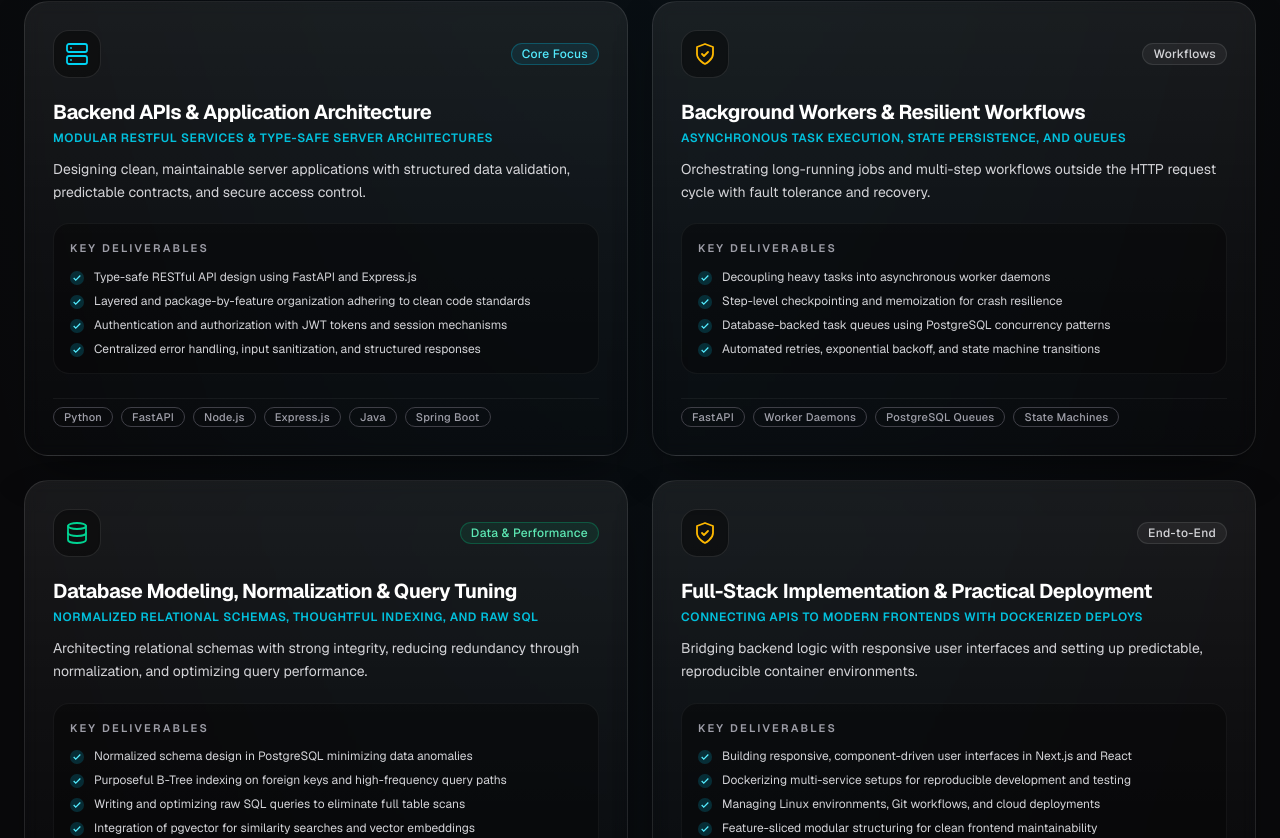
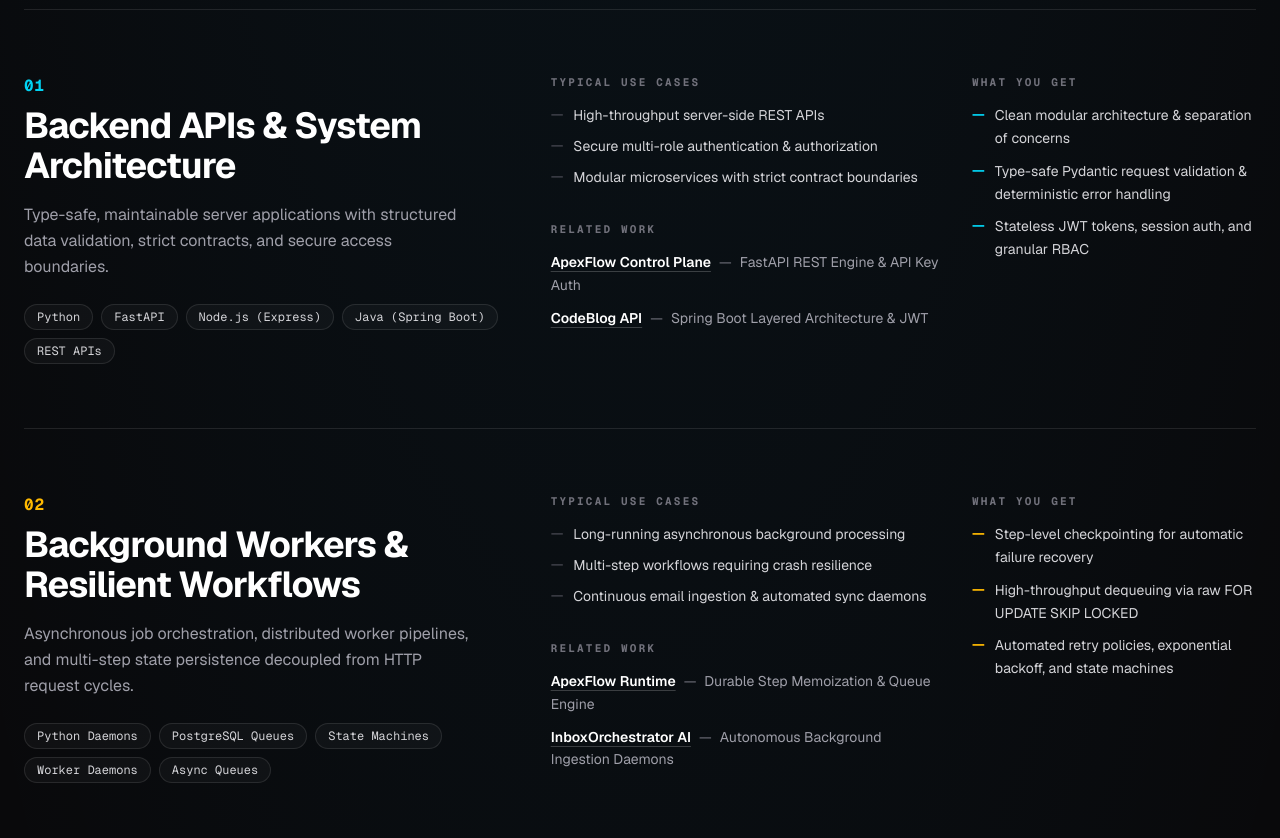
Before and after one commit to jarifulovi/jr-portfolio, a Next.js app: page / in a window 1280 px wide. Shown: the part 2282-3120 px from the top of the page. Built offline with nearby package versions, Linux system fonts and the light colour scheme.

Commit message:
refactor: redesign services section layout and data schema

```diff
--- a/src/components/sections/ServicesSection.tsx
+++ b/src/components/sections/ServicesSection.tsx
@@ -2,16 +2,23 @@
 import React from "react";
 import { motion, Variants } from "framer-motion";
 import { Section } from "./Section";
-import { Badge } from "../ui/Badge";
+
+interface RelatedWorkItem {
+  name: string;
+  detail: string;
+  url?: string;
+}
 
 interface ServiceItem {
   id: string;
+  index: string;
+  accent: string;
   title: string;
-  tagline: string;
-  description: string;
-  deliverables: string[];
-  technologies: string[];
-  badge: string;
+  pitch: string;
+  stack: string[];
+  useCases: string[];
+  relatedWork: RelatedWorkItem[];
+  whatYouGet: string[];
 }
 
 interface ServicesSectionProps {
@@ -22,7 +29,7 @@
   hidden: {},
   show: {
     transition: {
-      staggerChildren: 0.12,
+      staggerChildren: 0.15,
     },
   },
 };
@@ -32,74 +39,28 @@
   show: { opacity: 1, y: 0, transition: { duration: 0.5, ease: "easeOut" } },
 };
 
-function getServiceIcon(id: string) {
-  switch (id) {
-    case "backend-api":
-      return (
-        <svg
-          className="h-6 w-6 text-cyan-400"
-          viewBox="0 0 24 24"
-          fill="none"
-          stroke="currentColor"
-          strokeWidth="1.8"
-          strokeLinecap="round"
-          strokeLinejoin="round"
-        >
-          <rect x="2" y="2" width="20" height="8" rx="2" ry="2" />
-          <rect x="2" y="14" width="20" height="8" rx="2" ry="2" />
-          <line x1="6" y1="6" x2="6.01" y2="6" />
-          <line x1="6" y1="18" x2="6.01" y2="18" />
-        </svg>
-      );
-    case "database-performance":
-      return (
-        <svg
-          className="h-6 w-6 text-emerald-400"
-          viewBox="0 0 24 24"
-          fill="none"
-          stroke="currentColor"
-          strokeWidth="1.8"
-          strokeLinecap="round"
-          strokeLinejoin="round"
-        >
-          <ellipse cx="12" cy="5" rx="9" ry="3" />
-          <path d="M21 12c0 1.66-4 3-9 3s-9-1.34-9-3" />
-          <path d="M3 5v14c0 1.66 4 3 9 3s9-1.34 9-3V5" />
-        </svg>
-      );
-    case "realtime-integrations":
-      return (
-        <svg
-          className="h-6 w-6 text-indigo-400"
-          viewBox="0 0 24 24"
-          fill="none"
-          stroke="currentColor"
-          strokeWidth="1.8"
-          strokeLinecap="round"
-          strokeLinejoin="round"
-        >
-          <path d="m13 2-2 2.5h3L11 9" />
-          <path d="M21 11.5a8.38 8.38 0 0 1-.9 3.8 8.5 8.5 0 0 1-7.6 4.7 8.38 8.38 0 0 1-3.8-.9L3 21l1.9-5.7a8.38 8.38 0 0 1-.9-3.8 8.5 8.5 0 0 1 4.7-7.6 8.38 8.38 0 0 1 3.8-.9h.5" />
-        </svg>
-      );
-    case "testing-devops":
-    default:
-      return (
-        <svg
-          className="h-6 w-6 text-amber-400"
-          viewBox="0 0 24 24"
-          fill="none"
-          stroke="currentColor"
-          strokeWidth="1.8"
-          strokeLinecap="round"
-          strokeLinejoin="round"
-        >
-          <path d="M12 22s8-4 8-10V5l-8-3-8 3v7c0 6 8 10 8 10z" />
-          <path d="m9 12 2 2 4-4" />
-        </svg>
-      );
-  }
-}
+const colorConfig: Record<string, { index: string; hoverTitle: string; dash: string }> = {
+  cyan: {
+    index: "text-cyan-400",
+    hoverTitle: "group-hover:text-cyan-400",
+    dash: "text-cyan-400",
+  },
+  amber: {
+    index: "text-amber-400",
+    hoverTitle: "group-hover:text-amber-400",
+    dash: "text-amber-400",
+  },
+  emerald: {
+    index: "text-emerald-400",
+    hoverTitle: "group-hover:text-emerald-400",
+    dash: "text-emerald-400",
+  },
+  sky: {
+    index: "text-sky-400",
+    hoverTitle: "group-hover:text-sky-400",
+    dash: "text-sky-400",
+  },
+};
 
 export const ServicesSection: React.FC<ServicesSectionProps> = ({ services }) => {
   return (
@@ -107,87 +68,124 @@
       <Section
         id="services"
         eyebrow="Services & Capabilities"
-        title="What I Bring to Your Team"
-        description="Focused on scalable server-side systems, efficient data architectures, and reliable software delivery."
+        title="What I Bring to Your Team & Projects"
+        description="A clear, architectural ledger of my engineering capabilities, real project use cases, and tangible deliverables."
       >
         <motion.div
           variants={containerVariants}
           initial="hidden"
           whileInView="show"
-          viewport={{ once: true, amount: 0.15 }}
-          className="grid gap-6 md:grid-cols-2"
+          viewport={{ once: true, amount: 0.1 }}
+          className="mt-10 border-b border-white/10"
         >
-          {services.map((service) => (
+          {services.map((service) => {
+            const colors = colorConfig[service.accent] || colorConfig.cyan;
+
+            return (
               <motion.div
                 key={service.id}
                 variants={itemVariants}
-              className="group relative flex flex-col justify-between overflow-hidden rounded-3xl border border-white/10 bg-gradient-to-b from-white/[0.07] via-white/[0.03] to-transparent p-7 shadow-[0_20px_50px_-20px_rgba(0,0,0,0.6)] backdrop-blur-sm transition-all duration-300 hover:-translate-y-1 hover:border-cyan-500/30 hover:shadow-cyan-500/10 hover:shadow-2xl"
+                className="group border-t border-white/10 py-12 sm:py-16 transition-colors"
               >
-              <div>
-                {/* Header: Icon + Badge */}
-                <div className="flex items-center justify-between gap-4">
-                  <div className="flex h-12 w-12 items-center justify-center rounded-2xl border border-white/10 bg-black/40 shadow-inner group-hover:border-cyan-500/30 group-hover:bg-cyan-500/10 transition-colors">
-                    {getServiceIcon(service.id)}
+                <div className="grid gap-10 lg:grid-cols-12 lg:gap-8 items-start">
+                  {/* Column 1: Identity & Stack (Left) */}
+                  <div className="lg:col-span-5">
+                    <span className={`text-sm sm:text-base font-mono font-bold tracking-wider ${colors.index}`}>
+                      {service.index}
+                    </span>
+
+                    <h3 className={`mt-2 text-2xl sm:text-3xl lg:text-4xl font-bold tracking-tight text-white transition-colors duration-300 ease-out ${colors.hoverTitle}`}>
+                      {service.title}
+                    </h3>
+
+                    <p className="mt-4 max-w-md text-sm sm:text-base leading-relaxed text-zinc-400">
+                      {service.pitch}
+                    </p>
+
+                    {/* Monospace Stack Pills */}
+                    <div className="mt-6 flex flex-wrap gap-2">
+                      {service.stack.map((tech) => (
+                        <span
+                          key={tech}
+                          className="rounded-full border border-white/10 bg-white/[0.03] px-3 py-1 font-mono text-xs text-zinc-300 transition-colors hover:border-white/20 hover:text-white"
+                        >
+                          {tech}
+                        </span>
+                      ))}
                     </div>
-                  <Badge
-                    label={service.badge}
-                    variant={
-                      service.id === "backend-api"
-                        ? "accent"
-                        : service.id === "database-performance"
-                        ? "success"
-                        : "default"
-                    }
-                  />
                   </div>
 
-                {/* Title & Tagline */}
-                <h3 className="mt-5 text-xl font-bold tracking-tight text-white group-hover:text-cyan-200 transition-colors">
-                  {service.title}
-                </h3>
-                <p className="mt-1 text-xs font-semibold uppercase tracking-wider text-cyan-400/90">
-                  {service.tagline}
+                  {/* Column 2: Typical Use Cases & Related Work (Center) */}
+                  <div className="lg:col-span-4 space-y-8">
+                    {/* Typical Use Cases */}
+                    <div>
+                      <p className="text-[11px] font-mono font-bold tracking-[0.2em] text-zinc-500 uppercase">
+                        Typical Use Cases
                       </p>
+                      <ul className="mt-3.5 space-y-2 text-sm text-zinc-300">
+                        {service.useCases.map((useCase, idx) => (
+                          <li key={idx} className="flex items-start gap-2.5">
+                            <span className="text-zinc-600 select-none">—</span>
+                            <span className="leading-relaxed">{useCase}</span>
+                          </li>
+                        ))}
+                      </ul>
+                    </div>
 
-                {/* Description */}
-                <p className="mt-3 text-sm leading-relaxed text-zinc-300">
-                  {service.description}
+                    {/* Related Work */}
+                    {service.relatedWork && service.relatedWork.length > 0 && (
+                      <div>
+                        <p className="text-[11px] font-mono font-bold tracking-[0.2em] text-zinc-500 uppercase">
+                          Related Work
                         </p>
+                        <div className="mt-3.5 space-y-2.5 text-sm">
+                          {service.relatedWork.map((work) => (
+                            <div key={work.name} className="leading-relaxed">
+                              {work.url ? (
+                                <a
+                                  href={work.url}
+                                  target="_blank"
+                                  rel="noreferrer"
+                                  className="group/link text-white transition-colors hover:text-zinc-200"
+                                >
+                                  <span className="font-semibold underline underline-offset-4 decoration-white/20 group-hover/link:decoration-white">
+                                    {work.name}
+                                  </span>
+                                  <span className="text-zinc-500 mx-2">—</span>
+                                  <span className="text-xs sm:text-sm text-zinc-400">{work.detail}</span>
+                                </a>
+                              ) : (
+                                <div>
+                                  <span className="font-semibold text-white">{work.name}</span>
+                                  <span className="text-zinc-500 mx-2">—</span>
+                                  <span className="text-xs sm:text-sm text-zinc-400">{work.detail}</span>
+                                </div>
+                              )}
+                            </div>
+                          ))}
+                        </div>
+                      </div>
+                    )}
+                  </div>
 
-                {/* Deliverables */}
-                <div className="mt-5 space-y-2 rounded-2xl border border-white/5 bg-black/30 p-4">
-                  <p className="text-[11px] font-semibold uppercase tracking-[0.2em] text-zinc-400">
-                    Key Deliverables
+                  {/* Column 3: What You Get (Right) */}
+                  <div className="lg:col-span-3">
+                    <p className="text-[11px] font-mono font-bold tracking-[0.2em] text-zinc-500 uppercase">
+                      What You Get
                     </p>
-                  <ul className="space-y-2 pt-1 text-xs text-zinc-300">
-                    {service.deliverables.map((item, idx) => (
+                    <ul className="mt-3.5 space-y-2.5 text-sm text-zinc-300">
+                      {service.whatYouGet.map((item, idx) => (
                         <li key={idx} className="flex items-start gap-2.5">
-                        <span className="mt-0.5 flex h-3.5 w-3.5 shrink-0 items-center justify-center rounded-full bg-cyan-500/20 text-cyan-300">
-                          <svg
-                            className="h-2.5 w-2.5"
-                            viewBox="0 0 24 24"
-                            fill="none"
-                            stroke="currentColor"
-                            strokeWidth="3"
-                          >
-                            <polyline points="20 6 9 17 4 12" />
-                          </svg>
-                        </span>
-                        <span>{item}</span>
+                          <span className={`font-bold select-none ${colors.dash}`}>—</span>
+                          <span className="leading-relaxed">{item}</span>
                         </li>
                       ))}
                     </ul>
                   </div>
                 </div>
-
-              {/* Technologies */}
-              <div className="mt-6 flex flex-wrap gap-2 pt-2 border-t border-white/5">
-                {service.technologies.map((tech) => (
-                  <Badge key={tech} label={tech} variant="outline" className="text-[11px]" />
-                ))}
-              </div>
               </motion.div>
-          ))}
+            );
+          })}
         </motion.div>
       </Section>
     </div>
--- a/src/data/services.json
+++ b/src/data/services.json
@@ -1,58 +1,122 @@
 [
   {
     "id": "backend-api",
-    "title": "Backend APIs & Application Architecture",
-    "tagline": "Modular RESTful services & type-safe server architectures",
-    "description": "Designing clean, maintainable server applications with structured data validation, predictable contracts, and secure access control.",
-    "deliverables": [
-      "Type-safe RESTful API design using FastAPI and Express.js",
-      "Layered and package-by-feature organization adhering to clean code standards",
-      "Authentication and authorization with JWT tokens and session mechanisms",
-      "Centralized error handling, input sanitization, and structured responses"
+    "index": "01",
+    "accent": "cyan",
+    "title": "Backend APIs & System Architecture",
+    "pitch": "Type-safe, maintainable server applications with structured data validation, strict contracts, and secure access boundaries.",
+    "stack": ["Python", "FastAPI", "Node.js (Express)", "Java (Spring Boot)", "REST APIs"],
+    "useCases": [
+      "High-throughput server-side REST APIs",
+      "Secure multi-role authentication & authorization",
+      "Modular microservices with strict contract boundaries"
     ],
-    "technologies": ["Python", "FastAPI", "Node.js", "Express.js", "Java", "Spring Boot"],
-    "badge": "Core Focus"
+    "relatedWork": [
+      {
+        "name": "ApexFlow Control Plane",
+        "detail": "FastAPI REST Engine & API Key Auth",
+        "url": "https://github.com/jarifulovi/apex-flow"
+      },
+      {
+        "name": "CodeBlog API",
+        "detail": "Spring Boot Layered Architecture & JWT",
+        "url": "https://github.com/jarifulovi/codeblog-api"
+      }
+    ],
+    "whatYouGet": [
+      "Clean modular architecture & separation of concerns",
+      "Type-safe Pydantic request validation & deterministic error handling",
+      "Stateless JWT tokens, session auth, and granular RBAC"
+    ]
   },
   {
     "id": "workflow-workers",
+    "index": "02",
+    "accent": "amber",
     "title": "Background Workers & Resilient Workflows",
-    "tagline": "Asynchronous task execution, state persistence, and queues",
-    "description": "Orchestrating long-running jobs and multi-step workflows outside the HTTP request cycle with fault tolerance and recovery.",
-    "deliverables": [
-      "Decoupling heavy tasks into asynchronous worker daemons",
-      "Step-level checkpointing and memoization for crash resilience",
-      "Database-backed task queues using PostgreSQL concurrency patterns",
-      "Automated retries, exponential backoff, and state machine transitions"
+    "pitch": "Asynchronous job orchestration, distributed worker pipelines, and multi-step state persistence decoupled from HTTP request cycles.",
+    "stack": ["Python Daemons", "PostgreSQL Queues", "State Machines", "Worker Daemons", "Async Queues"],
+    "useCases": [
+      "Long-running asynchronous background processing",
+      "Multi-step workflows requiring crash resilience",
+      "Continuous email ingestion & automated sync daemons"
     ],
-    "technologies": ["FastAPI", "Worker Daemons", "PostgreSQL Queues", "State Machines"],
-    "badge": "Workflows"
+    "relatedWork": [
+      {
+        "name": "ApexFlow Runtime",
+        "detail": "Durable Step Memoization & Queue Engine",
+        "url": "https://github.com/jarifulovi/apex-flow"
+      },
+      {
+        "name": "InboxOrchestrator AI",
+        "detail": "Autonomous Background Ingestion Daemons",
+        "url": "https://github.com/jarifulovi/inbox-orchestrator-ai"
+      }
+    ],
+    "whatYouGet": [
+      "Step-level checkpointing for automatic failure recovery",
+      "High-throughput dequeuing via raw FOR UPDATE SKIP LOCKED",
+      "Automated retry policies, exponential backoff, and state machines"
+    ]
   },
   {
     "id": "database-performance",
-    "title": "Database Modeling, Normalization & Query Tuning",
-    "tagline": "Normalized relational schemas, thoughtful indexing, and raw SQL",
-    "description": "Architecting relational schemas with strong integrity, reducing redundancy through normalization, and optimizing query performance.",
-    "deliverables": [
-      "Normalized schema design in PostgreSQL minimizing data anomalies",
-      "Purposeful B-Tree indexing on foreign keys and high-frequency query paths",
-      "Writing and optimizing raw SQL queries to eliminate full table scans",
-      "Integration of pgvector for similarity searches and vector embeddings"
+    "index": "03",
+    "accent": "emerald",
+    "title": "Database Modeling & Performance Tuning",
+    "pitch": "Thoughtful relational schema architecture with strict normalization, purposeful indexing strategies, and query performance tuning.",
+    "stack": ["PostgreSQL", "Supabase", "pgvector", "Raw SQL", "Schema Indexing"],
+    "useCases": [
+      "Normalized relational schemas with strict data integrity",
+      "Vector embedding similarity search for AI workflows",
+      "High-load query optimization eliminating full-table scans"
     ],
-    "technologies": ["PostgreSQL", "Supabase", "pgvector", "Raw SQL", "Indexing"],
-    "badge": "Data & Performance"
+    "relatedWork": [
+      {
+        "name": "FabricFlow",
+        "detail": "Raw SQL Performance & Redis Session Cache",
+        "url": "https://github.com/jarifulovi/FabricFlow"
+      },
+      {
+        "name": "InboxOrchestrator AI",
+        "detail": "Supabase pgvector Embeddings & Deduplication",
+        "url": "https://github.com/jarifulovi/inbox-orchestrator-ai"
+      }
+    ],
+    "whatYouGet": [
+      "Normalized schema design (1NF/2NF/3NF) preventing redundancy",
+      "Purposeful B-Tree indexes on foreign keys & filter columns",
+      "ACID compliance, transaction safety, and sub-millisecond lookups"
+    ]
   },
   {
     "id": "fullstack-deployment",
+    "index": "04",
+    "accent": "sky",
     "title": "Full-Stack Implementation & Practical Deployment",
-    "tagline": "Connecting APIs to modern frontends with Dockerized deploys",
-    "description": "Bridging backend logic with responsive user interfaces and setting up predictable, reproducible container environments.",
-    "deliverables": [
-      "Building responsive, component-driven user interfaces in Next.js and React",
-      "Dockerizing multi-service setups for reproducible development and testing",
-      "Managing Linux environments, Git workflows, and cloud deployments",
-      "Feature-sliced modular structuring for clean frontend maintainability"
+    "pitch": "Bridging backend logic with responsive frontends, reproducible container environments, and practical Linux deployments.",
+    "stack": ["Next.js 16", "React 19", "TypeScript", "Tailwind CSS", "Docker", "Linux"],
+    "useCases": [
+      "Complete end-to-end web applications & developer portals",
+      "Real-time dashboards for workflow observability",
+      "Multi-container local development & deployment workflows"
     ],
-    "technologies": ["Next.js", "React", "TypeScript", "Tailwind CSS", "Docker", "Linux"],
-    "badge": "End-to-End"
+    "relatedWork": [
+      {
+        "name": "ApexFlow Dashboard",
+        "detail": "Next.js 14 Observability & Web Crypto E2EE",
+        "url": "https://github.com/jarifulovi/apex-flow"
+      },
+      {
+        "name": "InboxOrchestrator Frontend",
+        "detail": "Next.js 16 (React 19) Feature-Sliced Web Client",
+        "url": "https://github.com/jarifulovi/inbox-orchestrator-ai"
+      }
+    ],
+    "whatYouGet": [
+      "Feature-sliced modular components with clean domain boundaries",
+      "Repeatable Docker multi-service environments",
+      "Responsive, mobile-optimized UI with modern styling"
+    ]
   }
 ]
```
Lines whose indentation alone changed are shown as unchanged.
